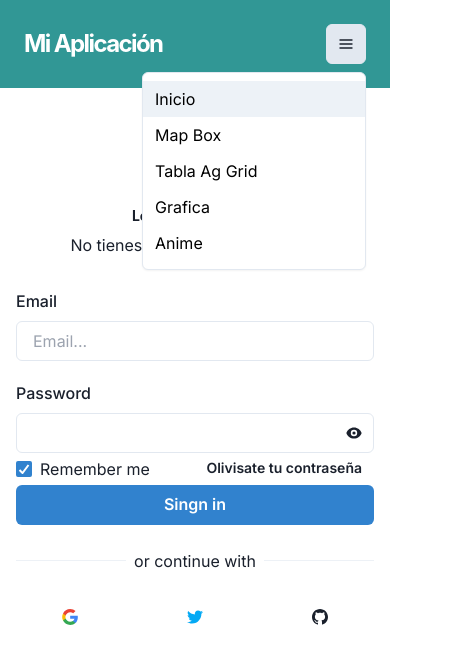
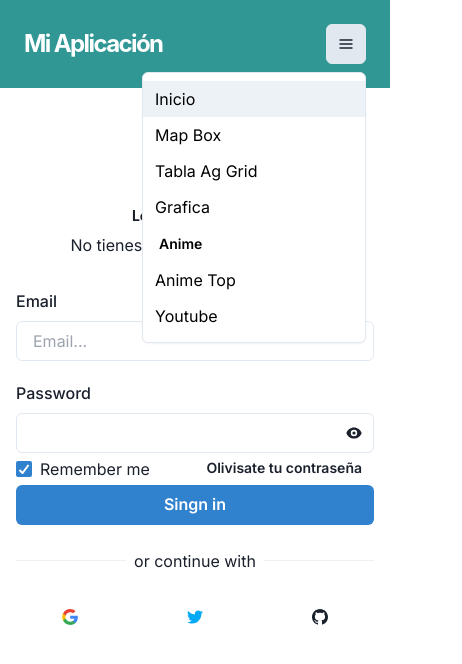
Before and after one commit to Cr1stian34/nextjsprojectupdate, a Next.js app: page / in a window 390 px wide. Both pictures are taken after a click on the button 346 px from the left and 44 px from the top of the page. Shown: the top 664 px of the page, 462 px wide, since content can reach past the window. Built offline with nearby package versions, Linux system fonts and the light colour scheme.

Commit message:
fixed mobile navbar

```diff
--- a/src/app/layout/Navbar.tsx
+++ b/src/app/layout/Navbar.tsx
@@ -7,6 +7,7 @@ import {
   IconButton,
   Menu,
   MenuButton,
+  MenuGroup,
   MenuItem,
   MenuList,
   Popover,
@@ -17,12 +18,14 @@ import {
   PopoverTrigger,
   Select,
   Spacer,
+  useBreakpointValue,
 } from "@chakra-ui/react";
 import Link from "next/link";
 import React from "react";
 import { HamburgerIcon } from "@chakra-ui/icons";
 
 const Navbar = () => {
+  const isMobile = useBreakpointValue({ base: true, lg: false });
   return (
     <Flex
       as="nav"
@@ -41,8 +44,7 @@ const Navbar = () => {
 
       <Spacer />
 
-      <div className="lg:hidden">
-        <Flex align="center" justify="flex-end">
+      {isMobile ? (
         <Menu>
           <MenuButton
             as={IconButton}
@@ -52,39 +54,28 @@ const Navbar = () => {
           />
           <MenuList color={"black"}>
             <MenuItem>
-                <Link href={"/"}>Inicio</Link>
+              <Link href="/">Inicio</Link>
             </MenuItem>
             <MenuItem>
-                <Link href={"/pages/mapbox"}>Map Box</Link>
+              <Link href="/pages/mapbox">Map Box</Link>
             </MenuItem>
             <MenuItem>
-                <Link href={"/pages/rti"}>Tabla Ag Grid</Link>
+              <Link href="/pages/rti">Tabla Ag Grid</Link>
             </MenuItem>
             <MenuItem>
-                <Link href={"/pages/chartAggrid"}>Grafica</Link>
+              <Link href="/pages/chartAggrid">Grafica</Link>
+            </MenuItem>
+            <MenuGroup title="Anime">
+              <MenuItem>
+                <Link href="/pages/anime">Anime Top</Link>
               </MenuItem>
               <MenuItem>
-                <Popover trigger="hover" placement="right-start">
-                  <PopoverTrigger>
-                    <Box as="span" cursor="pointer">
-                      Anime
-                    </Box>
-                  </PopoverTrigger>
-                  <PopoverContent>
-                    <PopoverArrow />
-                    <PopoverBody className="flex flex-col">
-                      <Link href={"/pages/anime"}>Anime Top</Link>
-                      <Link href={"/pages/animeOpenings"}>Youtube</Link>
-                    </PopoverBody>
-                  </PopoverContent>
-                </Popover>
+                <Link href="/pages/animeOpenings">Youtube</Link>
               </MenuItem>
+            </MenuGroup>
           </MenuList>
         </Menu>
-        </Flex>
-      </div>
-
-      <div className="hidden lg:inline-flex">
+      ) : (
         <Flex align="center" justify="flex-end">
           <Link href="/">
             <Button colorScheme="teal" mr={4}>
@@ -124,7 +115,7 @@ const Navbar = () => {
             </MenuList>
           </Menu>
         </Flex>
-      </div>
+      )}
     </Flex>
   );
 };
```
Lines whose indentation alone changed are shown as unchanged.
